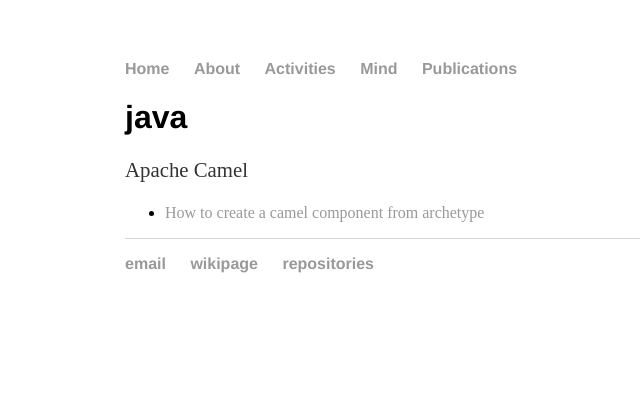
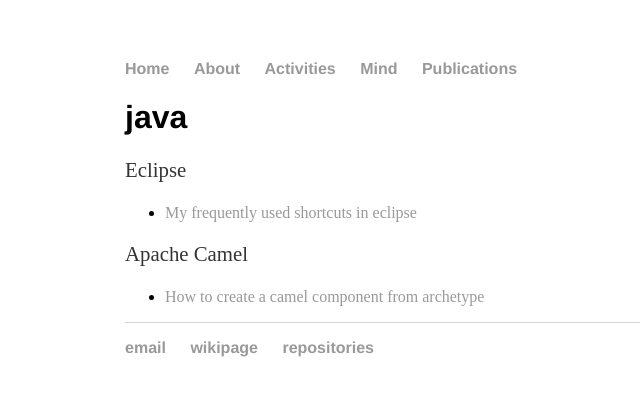
Before and after one commit to cleberjamaral/cleberjamaral.github.io, a Jekyll site: the page built from knowledge/programming/java.md, in a window 1280 px wide. Shown: the top 396 px of the page, without its empty margins (67-707 px from the left). Built offline with Jekyll 4.4.1, drawn with Linux system fonts in a browser that asks for light colours; our own code applies the rules of GitHub Pages for plain Markdown files.

Commit message:
GitBook: [master] one page modified

```diff
--- a/knowledge/programming/java.md
+++ b/knowledge/programming/java.md
@@ -2,6 +2,10 @@
 
 
 
+Eclipse
+
+* [My frequently used shortcuts in eclipse](https://gist.github.com/cleberjamaral/1049946bc9142283c5d66fa137505fa7)
+
 Apache Camel
 
 * [How to create a camel component from archetype](https://gist.github.com/cleberjamaral/2914b691085cfaa6a163b7ba39d75af8)
```
